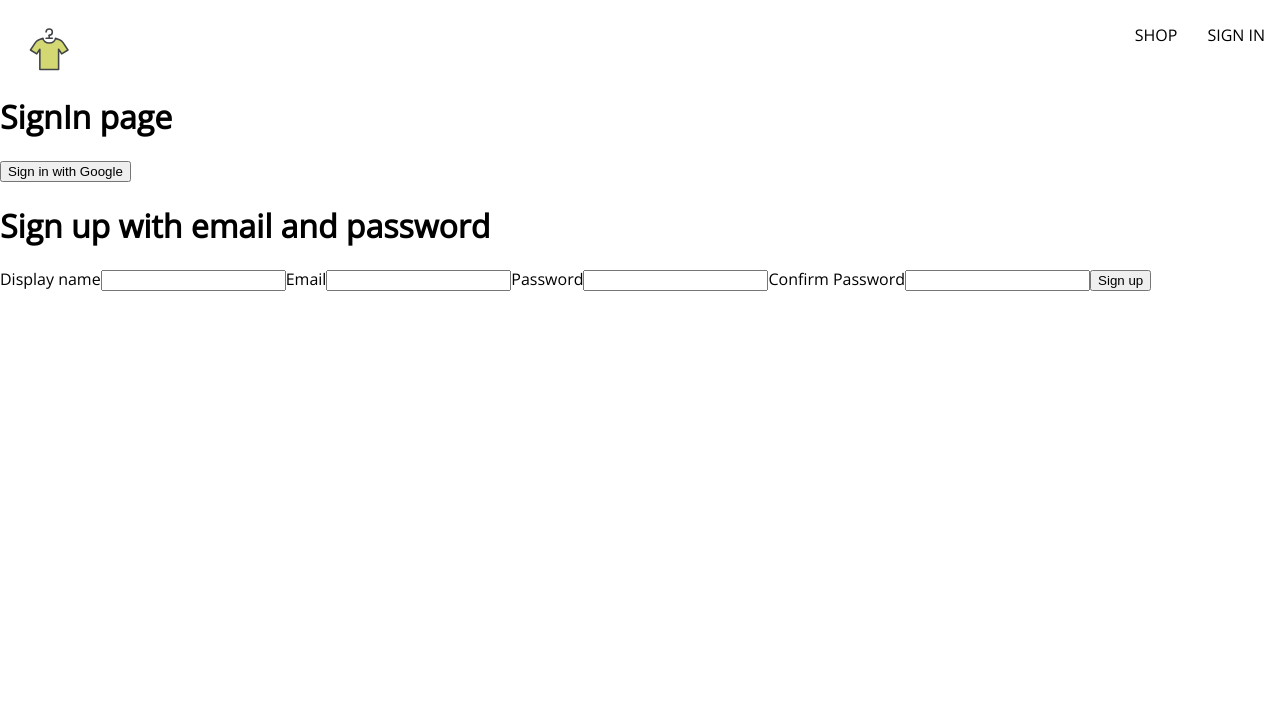
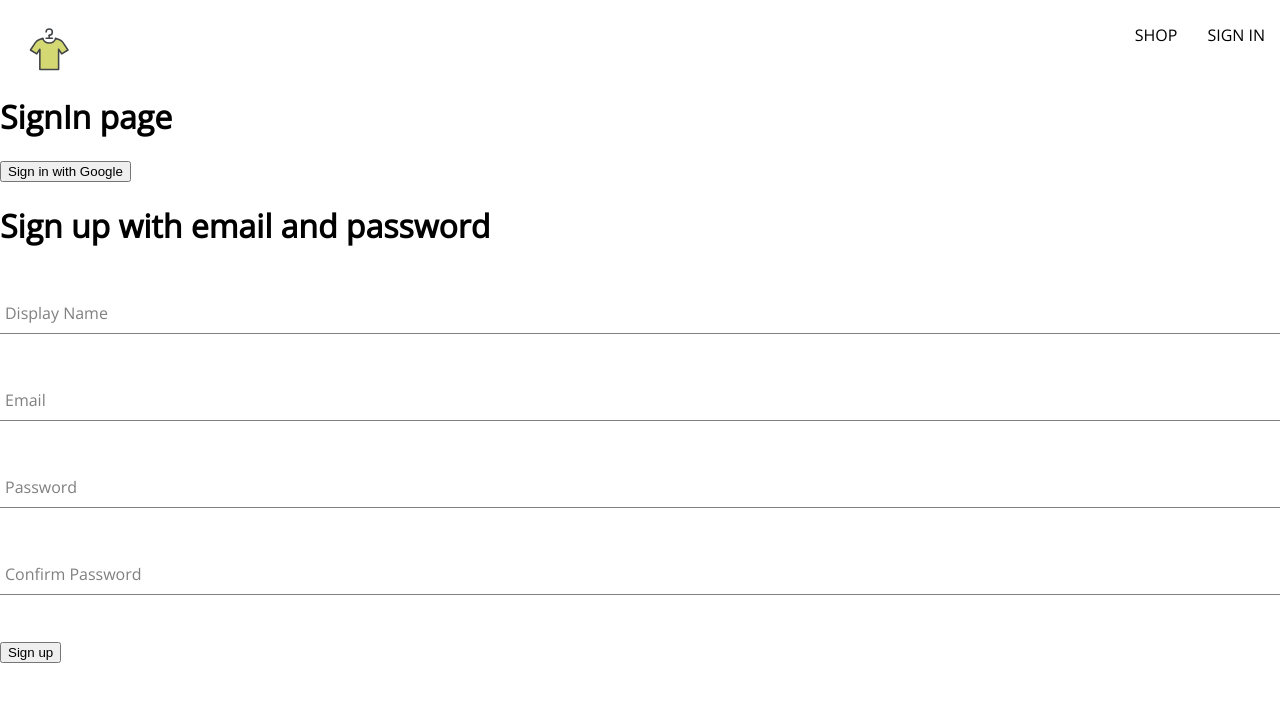
Before and after one commit to Pieter1821/ElegantWear, a React (Vite) app: page /sign-in in a window 1280 px wide. Shown: the top 702 px of the page. Built offline with nearby package versions, Linux system fonts and the light colour scheme.

Commit message:
generalized and added form-input component also added styling

```diff
--- /dev/null
+++ b/src/components/form-input/form-input.jsx
@@ -0,0 +1,21 @@
+import './form-input.scss'
+
+
+const FormInput = ({ label, ...otherProps }) => {
+    return (
+      <div className="group">
+          <input className="form-input" {...otherProps} />
+        {label && (
+          <label
+          className={`${
+              otherProps.value.length ? 'shrink' : ''
+            } form-input-label`}
+          >
+            {label}
+          </label>
+        )}
+      </div>
+    );
+  };
+
+  export default FormInput;
--- /dev/null
+++ b/src/components/form-input/form-input.scss
@@ -0,0 +1,54 @@
+$sub-color: grey;
+$main-color: black;
+
+@mixin shrinkLabel {
+  top: -14px;
+  font-size: 12px;
+  color: $main-color;
+}
+
+.group {
+  position: relative;
+  margin: 45px 0;
+
+  .form-input {
+    background: none;
+    background-color: white;
+    color: $sub-color;
+    font-size: 18px;
+    padding: 10px 10px 10px 5px;
+    display: block;
+    width: 100%;
+    border: none;
+    border-radius: 0;
+    border-bottom: 1px solid $sub-color;
+    margin: 25px 0;
+
+    &:focus {
+      outline: none;
+    }
+
+    &:focus ~ .form-input-label {
+      @include shrinkLabel();
+    }
+  }
+
+  input[type='password'] {
+    letter-spacing: 0.3em;
+  }
+
+  .form-input-label {
+    color: $sub-color;
+    font-size: 16px;
+    font-weight: normal;
+    position: absolute;
+    pointer-events: none;
+    left: 5px;
+    top: 10px;
+    transition: 300ms ease all;
+
+    &.shrink {
+      @include shrinkLabel();
+    }
+  }
+}
--- a/src/components/sign-up-form/sign-up-form.jsx
+++ b/src/components/sign-up-form/sign-up-form.jsx
@@ -1,4 +1,6 @@
 import React, { useState } from 'react';
+import FormInput from '../form-input/form-input';
+
 import { createAuthUserWithEmailAndPassword, createUserDocumentFromAuth } from '../../utils/firebase/firebase';
 
 const defaultFormFields = {
@@ -14,11 +16,9 @@
 
   console.log(formFields);
 
-
-
   const resetFormFields = () => {
-  setFormFields(defaultFormFields);
-  }
+    setFormFields(defaultFormFields);
+  };
 
   const handleSubmit = async (event) => {
     event.preventDefault();
@@ -34,16 +34,12 @@
       await createUserDocumentFromAuth(user, { displayName });
       resetFormFields();
     } catch (error) {
-      if(error.code === 'auth/email-already-in-use')
-      {
+      if (error.code === 'auth/email-already-in-use') {
         alert('Cannot create user, email already in use');
-      }
-      else{
+      } else {
         console.log('user creation encountered an error', error);
-
       }
     }
-
   };
 
   const handleInputChange = (event) => {
@@ -59,17 +55,40 @@
       <h1>Sign up with email and password</h1>
 
       <form onSubmit={handleSubmit}>
-        <label>Display name</label>
-        <input type="text" required onChange={handleInputChange} name="displayName" value={displayName} />
 
-        <label>Email</label>
-        <input type="email" required onChange={handleInputChange} name="email" value={email} />
+        <FormInput
+        label='Display Name'
+         type="text"
+         required
+         onChange={handleInputChange}
+        name="displayName"
+         value={displayName} />
 
-        <label>Password</label>
-        <input type="password" required onChange={handleInputChange} name="password" value={password} />
+        <FormInput
+        label="Email"
+        type="email"
+        required
+        onChange={handleInputChange}
+        name="email" value={email} />
 
-        <label>Confirm Password</label>
-        <input type="password" required onChange={handleInputChange} name="confirmPassword" value={confirmPassword} />
+
+        <FormInput
+        label="Password"
+        type="password"
+        required
+        onChange={handleInputChange}
+        name="password"
+        value={password} />
+
+
+        <FormInput
+          label="Confirm Password"
+          type="confirmPassword"
+          required
+          onChange={handleInputChange}
+          name="confirmPassword"
+          value={confirmPassword}
+        />
 
         <button type="submit">Sign up</button>
       </form>
```
